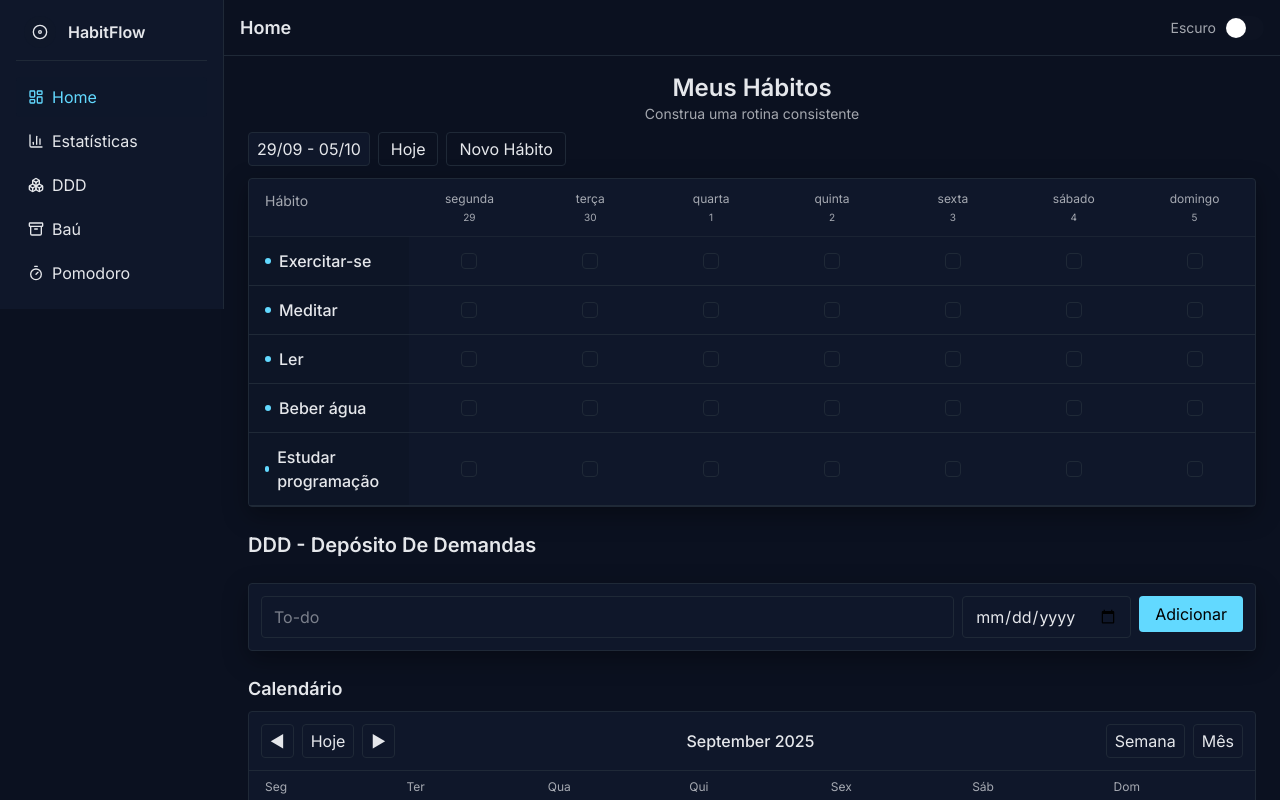
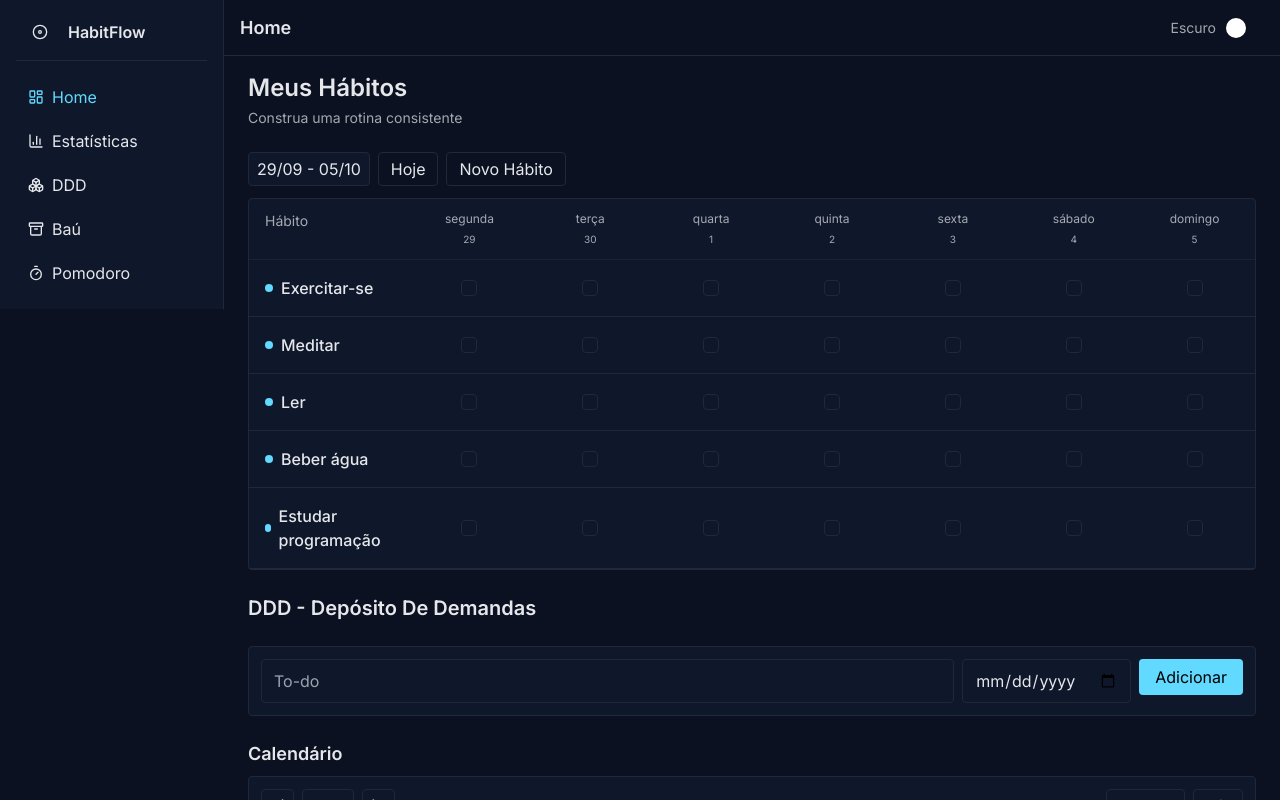
Before and after one commit to BrunoM-Leite/ddd-task-manager, a React (Vite) app: page / in a window 1280 px wide. Both pictures are taken after a click on the button "Novo Hábito". Shown: the top 800 px of the page. Built offline with nearby package versions, Linux system fonts and the light colour scheme.

Commit message:
feat(ui): page header, habit board row/card polish; home header

```diff
--- a/package.json
+++ b/package.json
@@ -13,7 +13,7 @@
     "@types/react-dom": "^19.1.9",
     "autoprefixer": "^10.4.21",
     "postcss": "^8.5.6",
-    "tailwindcss": "^4.1.13",
+    "tailwindcss": "^3.4.14",
     "typescript": "~5.8.3",
     "vite": "^7.1.7"
   },
--- /dev/null
+++ b/postcss.config.cjs
@@ -0,0 +1,6 @@
+module.exports = {
+  plugins: {
+    tailwindcss: {},
+    autoprefixer: {},
+  },
+}
--- a/src/components/HabitBoard.tsx
+++ b/src/components/HabitBoard.tsx
@@ -27,15 +27,15 @@ export function HabitBoard() {
           ))}
           {items.map((h) => (
             <>
-              <div key={h.id + '-name'} className="px-4 py-3 border-b border-[var(--border)] flex items-center gap-2 bg-[var(--bg)]/30">
-                <span className="w-1.5 h-1.5 rounded-full bg-[var(--primary)]" />
+              <div key={h.id + '-name'} className="px-4 py-4 border-b border-[var(--border)] flex items-center gap-2 bg-[var(--card)]/60">
+                <span className="w-2 h-2 rounded-full bg-[var(--primary)]" />
                 <span className="font-medium">{h.title}</span>
               </div>
               {days.map((d, idx) => (
                 <button
                   key={h.id + '-' + idx}
                   onClick={() => toggleAtDate(h.id, d.toISOString())}
-                  className={`border-b border-[var(--border)] flex items-center justify-center p-3 hover:bg-[var(--muted)]/10`}
+                  className={`border-b border-[var(--border)] flex items-center justify-center py-4 hover:bg-[var(--muted)]/10`}
                 >
                   <span className={`inline-block w-4 h-4 rounded ${h.history.some((i) => i.slice(0,10) === d.toISOString().slice(0,10)) ? 'bg-emerald-500' : 'border border-[var(--border)]'}`} />
                 </button>
--- /dev/null
+++ b/src/components/PageHeader.tsx
@@ -0,0 +1,22 @@
+import { ReactNode } from 'react'
+import { Button } from './ui/Button'
+
+type Props = {
+  title: string
+  subtitle?: string
+  actions?: ReactNode
+}
+
+export function PageHeader({ title, subtitle, actions }: Props) {
+  return (
+    <div className="mb-4">
+      <div className="flex items-center justify-between">
+        <div>
+          <h1 className="text-2xl font-semibold">{title}</h1>
+          {subtitle ? <p className="text-sm opacity-70 mt-1">{subtitle}</p> : null}
+        </div>
+        <div className="flex items-center gap-2">{actions}</div>
+      </div>
+    </div>
+  )
+}
--- a/src/pages/Home.tsx
+++ b/src/pages/Home.tsx
@@ -6,6 +6,7 @@ import { HabitBoard } from '../components/HabitBoard'
 import { Card } from '../components/ui/Card'
 import { Input } from '../components/ui/Input'
 import { Button } from '../components/ui/Button'
+import { PageHeader } from '../components/PageHeader'
 
 export function HomePage() {
   const { items, add, update, remove, toggleDone } = useTasksStore()
@@ -27,10 +28,7 @@ export function HomePage() {
 
   return (
     <div className="space-y-6 max-w-6xl">
-      <div className="mb-2">
-        <h1 className="text-2xl font-semibold text-center">Meus Hábitos</h1>
-        <p className="text-center text-sm opacity-70">Construa uma rotina consistente</p>
-      </div>
+      <PageHeader title="Meus Hábitos" subtitle="Construa uma rotina consistente" />
       <HabitBoard />
 
       <h2 className="text-xl font-semibold">DDD - Depósito De Demandas</h2>
--- a/src/styles/globals.css
+++ b/src/styles/globals.css
@@ -1,4 +1,6 @@
-@import "tailwindcss";
+@tailwind base;
+@tailwind components;
+@tailwind utilities;
 
 * { box-sizing: border-box }
 html, body, #root { height: 100% }
--- a/tailwind.config.js
+++ b/tailwind.config.js
@@ -2,7 +2,19 @@
 export default {
   content: ['./index.html', './src/**/*.{ts,tsx,js,jsx}'],
   theme: {
-    extend: {},
+    extend: {
+      colors: {
+        bg: 'var(--bg)',
+        fg: 'var(--fg)',
+        muted: 'var(--muted)',
+        primary: 'var(--primary)',
+        card: 'var(--card)',
+        border: 'var(--border)',
+      },
+      boxShadow: {
+        brand: 'var(--shadow)',
+      },
+    },
   },
   plugins: [],
 }
```
Also changed, not shown: 1 other file (tests, documents, lock files or other folders).
